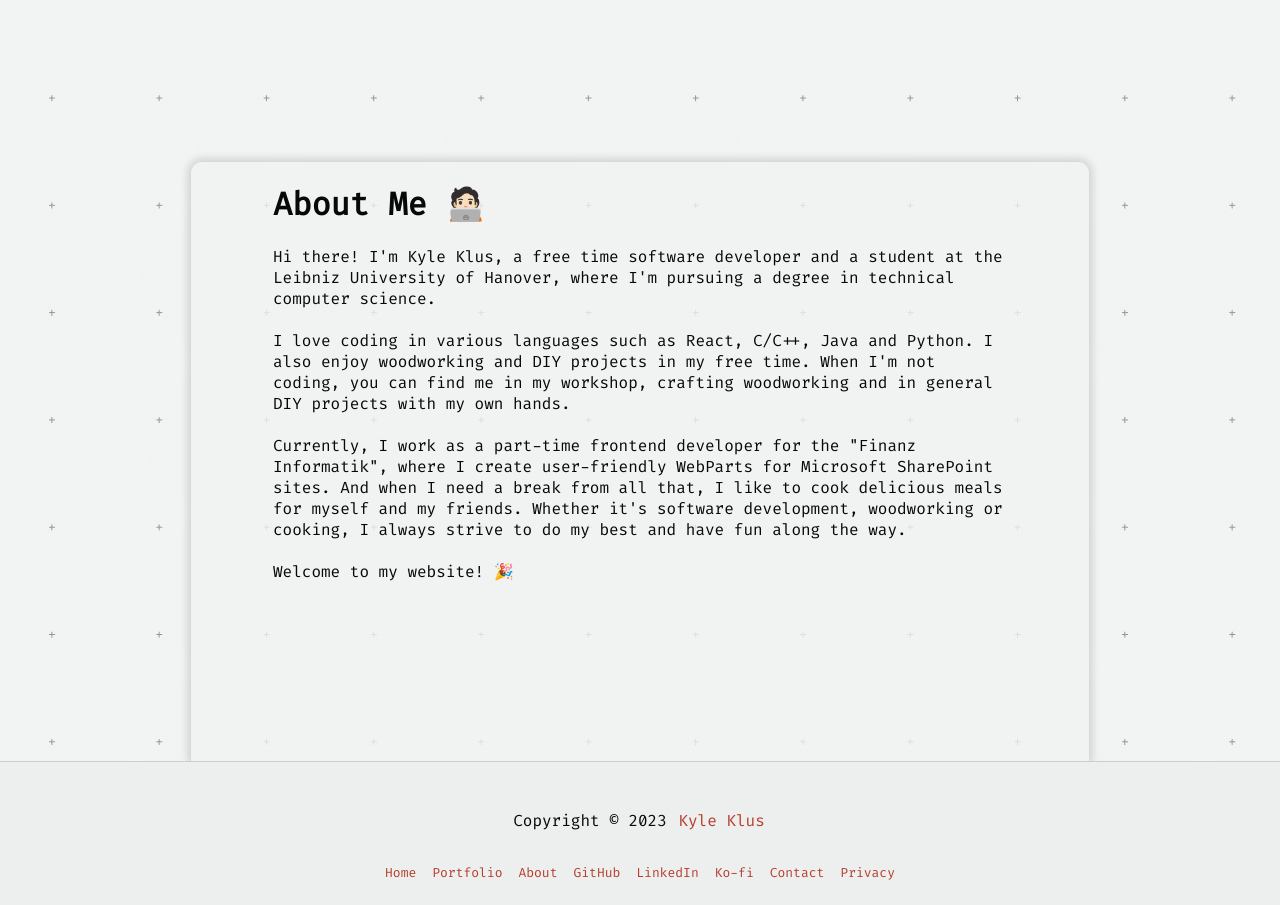
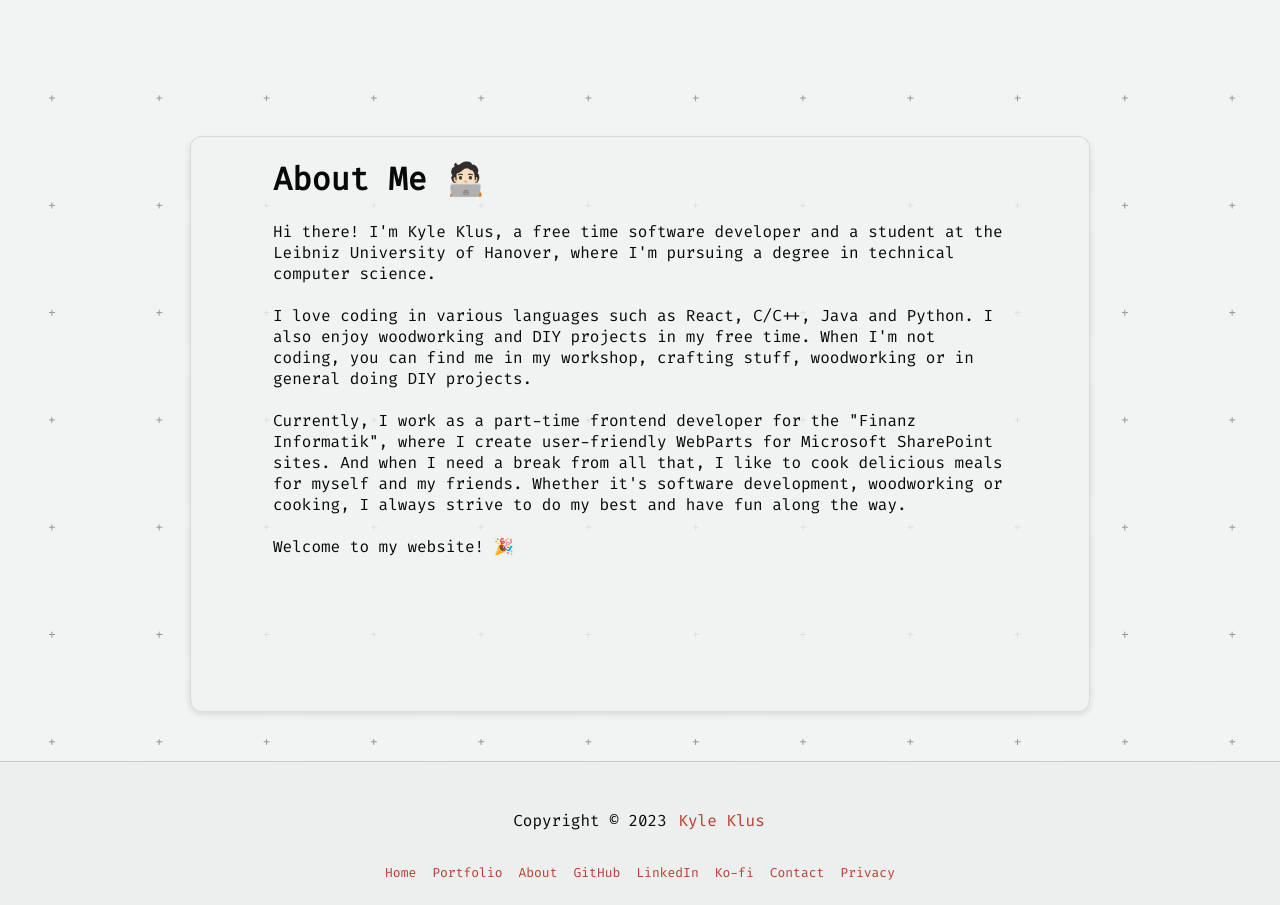
Before and after one commit to KyleKlus/KyleKlus.github.io, a Next.js app: page / in a window 1280 px wide. Shown: the part 2680-3585 px from the top of the page. Built offline with nearby package versions, Linux system fonts and the light colour scheme.

Commit message:
- Improved about page

```diff
--- a/src/pages/index.tsx
+++ b/src/pages/index.tsx
@@ -129,14 +129,14 @@ export default function Home() {
           </div>
         </Content>
         <Content id="aboutPage" className={[homeStyles.aboutPage, homeStyles.dotted].join(' ')}>
-          <div className={homeStyles.aboutPageBGColor}>
+          <div className={homeStyles.aboutPageBG}>
             <Text  className={homeStyles.aboutPageText}>
               <br />
               <h1 >About Me 🧑🏻‍💻</h1>
               <br />
               <p>Hi there! I&apos;m Kyle Klus, a free time software developer and a student at the Leibniz University of Hanover, where I&apos;m pursuing a degree in technical computer science.</p>
               <br />
-              <p>I love coding in various languages such as React, C/C++, Java and Python. I also enjoy woodworking and DIY projects in my free time. When I&apos;m not coding, you can find me in my workshop, crafting woodworking and in general DIY projects with my own hands.</p>
+              <p>I love coding in various languages such as React, C/C++, Java and Python. I also enjoy woodworking and DIY projects in my free time. When I&apos;m not coding, you can find me in my workshop, crafting stuff, woodworking or in general doing DIY projects.</p>
               <br />
               <p>Currently, I work as a part-time frontend developer for the &quot;Finanz Informatik&quot;, where I create user-friendly WebParts for Microsoft SharePoint sites. And when I need a break from all that, I like to cook delicious meals for myself and my friends. Whether it&apos;s software development, woodworking or cooking, I always strive to do my best and have fun along the way. </p>
               <br />
--- a/src/styles/Home.module.css
+++ b/src/styles/Home.module.css
@@ -13,19 +13,21 @@
     scroll-snap-align: start;
 }
 
-.aboutPageBGColor {
+.aboutPageBG {
     flex-grow: 1;
     display: flex;
     flex-direction: column;
     align-items: center;
     width: 900px;
-    border-top-left-radius: var(--border-radius);
+    border-radius: var(--border-radius);
     border-top-right-radius: var(--border-radius);
     border-top: 1px solid var(--bg-color-30);
     border-right: 1px solid var(--bg-color-30);
     border-left: 1px solid var(--bg-color-30);
     background-color: var(--bg-color-translucent-05);
-    box-shadow: 0 0 8px 2px rgba(0, 0, 0, 0.15);
+    box-shadow: var(--shadowElevation_4);
+    margin-top: 175px;
+    margin-bottom: 50px;
 }
 
 @keyframes slide-out-dotted {
@@ -137,19 +139,6 @@
     z-index: -1;
 }
 
-.heroPageBG,
-.aboutPageBG {
-    width: 100%;
-    height: 100%;
-    filter: brightness(var(--filter-brightness)) blur(var(--filter-blur));
-    transform: scale(1.1);
-    object-fit: cover;
-}
-
-.aboutPageBGColor {
-    margin-top: 200px;
-}
-
 .leftHeading {
     text-align: left;
     width: 100%;
@@ -217,11 +206,11 @@
     }
 
     .xLarge {
-        font-size: 1.4rem;
+        font-size: 1.5rem;
     }
 
     .large {
-        font-size: 1rem;
+        font-size: 1.2rem;
     }
 }
 
@@ -240,21 +229,24 @@
         gap: 22px;
         margin: 8px 0px 128px 0px;
     }
+}
+
+@media (max-width: 610px) {
 
     .xxLarge {
-        font-size: 1.7rem;
+        font-size: 1.9rem;
     }
 
     .xLarge {
-        font-size: 1.2rem;
+        font-size: 1.4rem;
     }
 
     .large {
-        font-size: 1rem;
+        font-size: 1.1rem;
     }
+}
 
 
-}
 
 @media (max-width: 520px) {
     .portfolioPage h1{
@@ -279,11 +271,11 @@
     }
 
     .xxLarge {
-        font-size: 1.3rem;
+        font-size: 1.7rem;
     }
 
     .xLarge {
-        font-size: 1.1rem;
+        font-size: 1.2rem;
     }
 
     .large {
@@ -293,7 +285,21 @@
 
 @media (max-width: 470px) {
     .xxLarge {
+        font-size: 1.6rem;
+    }
+
+    .xLarge {
         font-size: 1.1rem;
+    }
+
+    .large {
+        font-size: 0.8rem;
+    }
+}
+
+@media (max-width: 400px) {
+    .xxLarge {
+        font-size: 1.5rem;
     }
 
     .xLarge {
@@ -301,21 +307,21 @@
     }
 
     .large {
-        font-size: 0.9rem;
+        font-size: 0.7rem;
     }
 }
 
-@media (max-width: 376px) {
+@media (max-width: 370px) {
     .xxLarge {
-        font-size: 1.0rem;
+        font-size: 1.3rem;
     }
 
     .xLarge {
-        font-size: 0.9rem;
+        font-size: .9rem;
     }
 
     .large {
-        font-size: 0.7rem;
+        font-size: .7rem;
     }
 }
 
```
